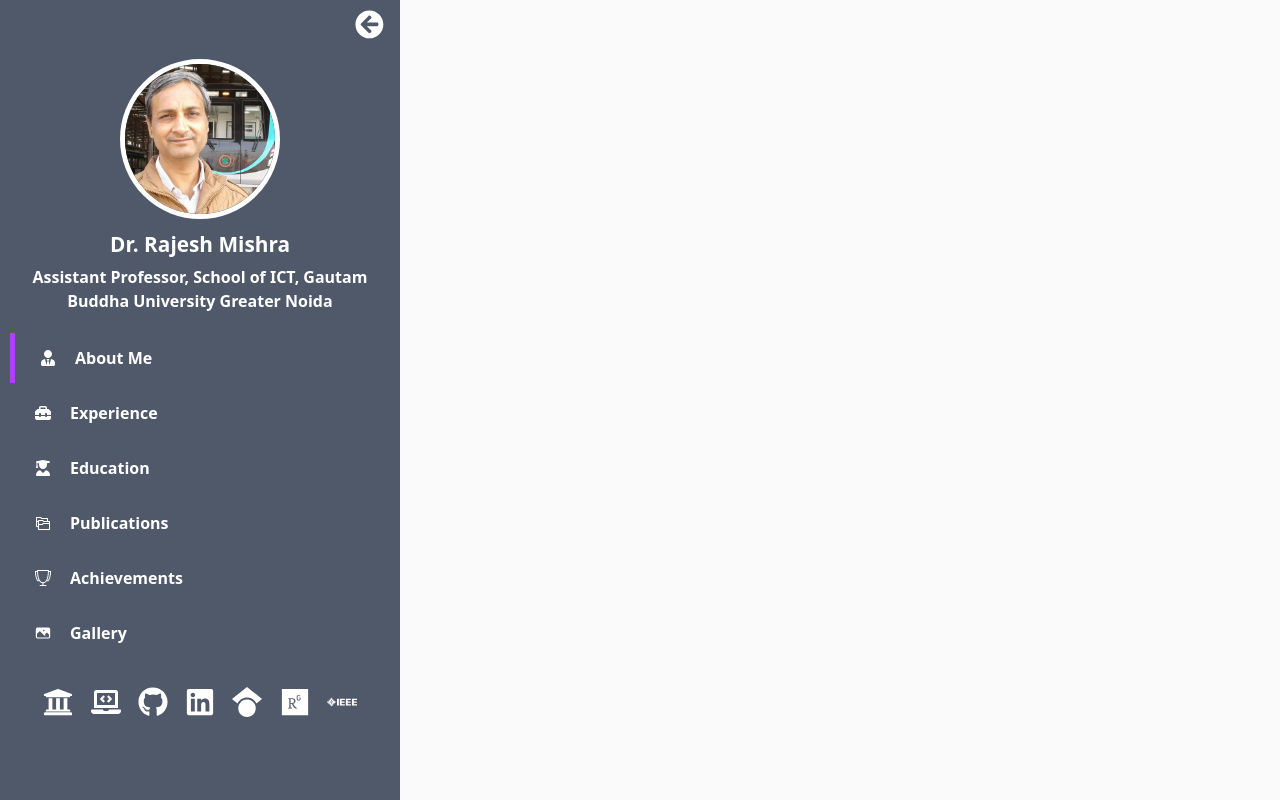
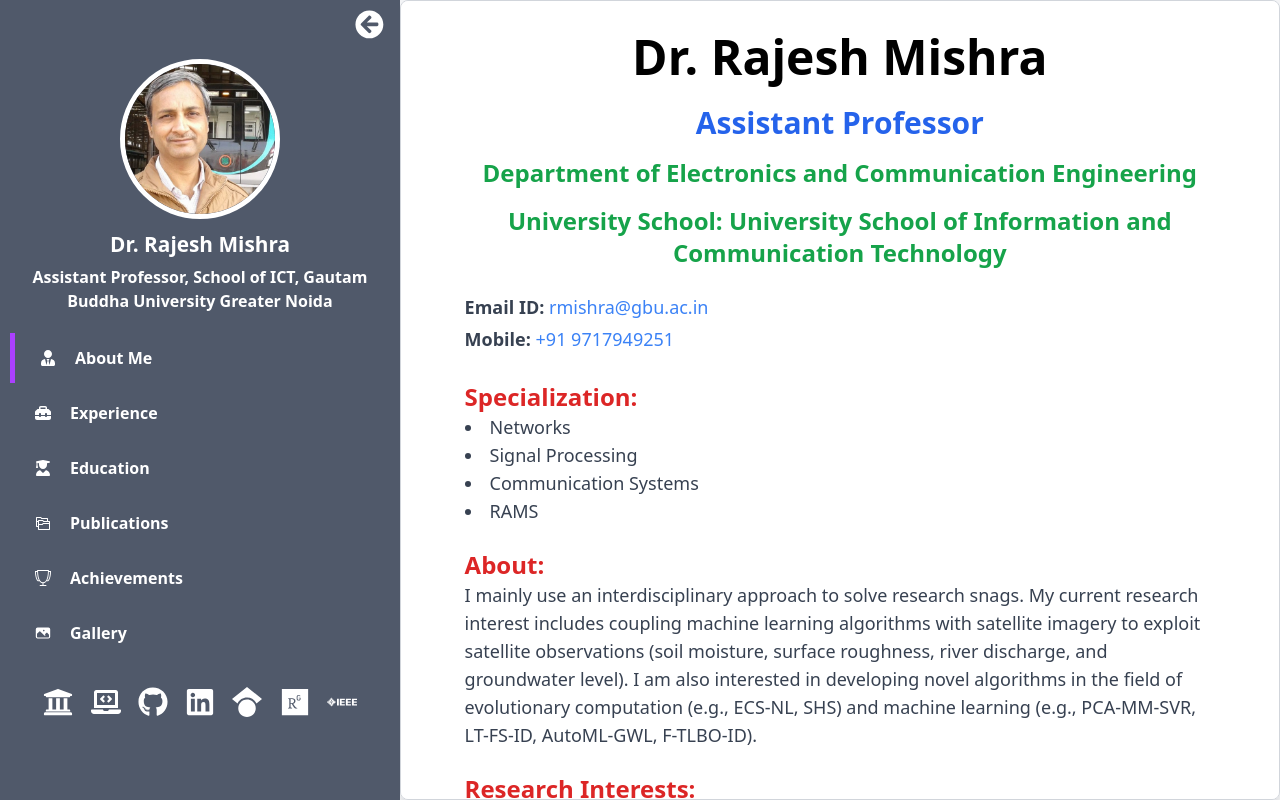
Before and after one commit to sachinsingh2020/rajeshmishraportfolio, a React (Create React App) app: page / in a window 1280 px wide. Built offline with nearby package versions, Linux system fonts and the light colour scheme.

Commit message:
added link

```diff
--- a/src/App.js
+++ b/src/App.js
@@ -38,6 +38,7 @@ const App = () => {
           <Routes>
             <Route path="/experience" element={<Experience />} />
             <Route path="/aboutme" element={<AboutMe />} />
+            <Route path="/" element={<AboutMe />} />
             <Route path="/education" element={<Education />} />
             <Route path="/publications" element={<Publications />} />
             <Route path="/achievements" element={<Achievements />} />
```
